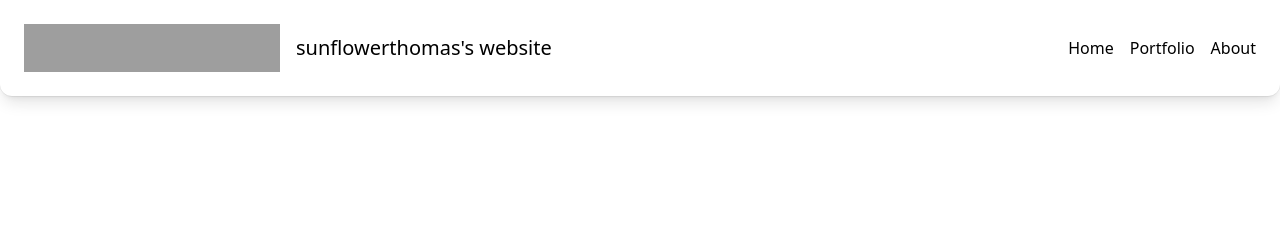
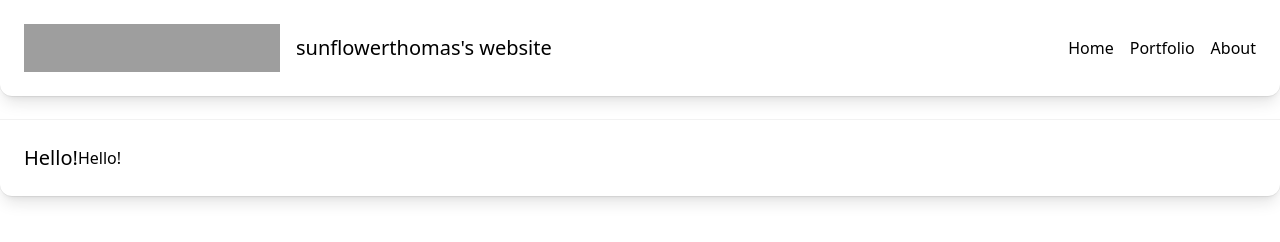
Before and after one commit to sunflowerthomas/website-redesign, a plain HTML site: page index.html in a window 1280 px wide. Drawn offline with nearby package versions, Linux system fonts and the light colour scheme; grey boxes are pictures that could not be loaded.

Commit message:
added unfinished welcome box, will finish later

```diff
--- a/index.html
+++ b/index.html
@@ -21,6 +21,11 @@
                     <button type="button" class="m-2" onclick="goToPage('/about.html')">About</button>
                 </div>
             </div>
+        </div><br>
+        <div class="mx-auto flex items-center rounded-b-xl bg-white p-6 shadow-lg outline outline-black/5 dark:bg-slate-800 dark:shadow-none dark:-outline-offset-1 dark:outline-white/10">
+            <h1 class="text-xl font-medium text-black dark:text-white">Hello!</h1><br>
+            <p class="right-0">Hello!</p>
+
         </div>
     </body>
 </html>
```
